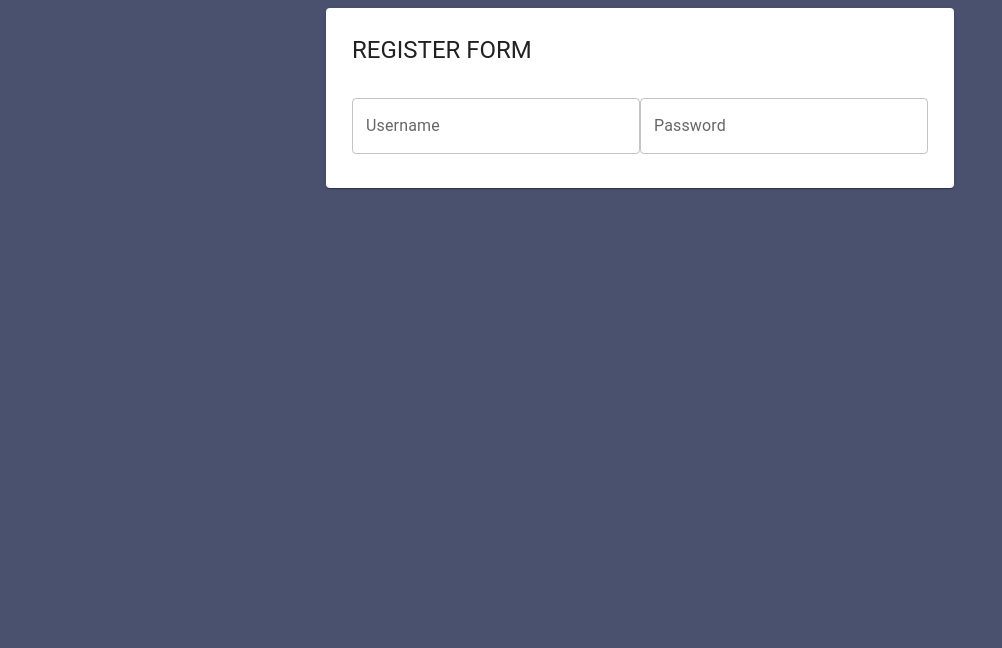
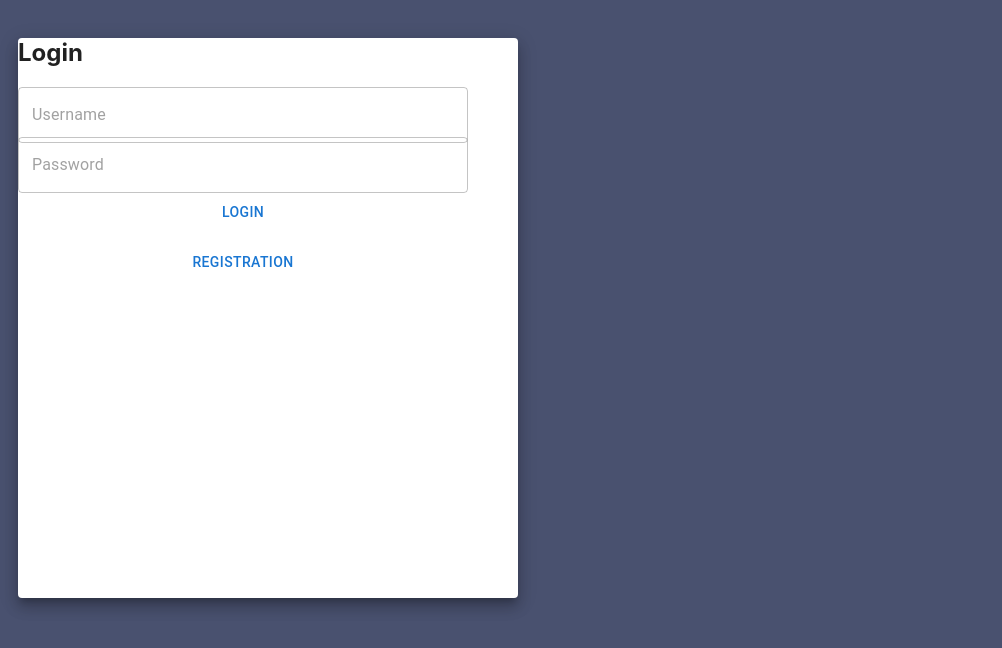
Before and after one commit to xSurus/VisconHackathon23, a Next.js app: page / in a window 1280 px wide. Shown: the top 648 px of the page, without its empty margins (0-1002 px from the left). Built offline with nearby package versions, Linux system fonts and the light colour scheme.

Commit message:
mroe shit brother in christ

```diff
--- a/components/login-form.tsx
+++ b/components/login-form.tsx
@@ -1,4 +1,4 @@
-import { Grid, Paper, Avatar, Typography, Link, Button, TextField, Card, CardHeader, CardContent, FormControl, CardActions, InputLabel, } from '@mui/material';
+import { Grid, Paper, Avatar, Typography, Link, Button, TextField} from '@mui/material';
 import { makeStyles } from "@mui/styles";
 import AccountCircleIcon from '@mui/icons-material/AccountCircle';
 import { Formik, Field, Form, FormikHelpers, useFormik} from 'formik';
@@ -7,11 +7,10 @@ import * as Yup from 'yup';
 
 const useStyles = makeStyles({
   center: {
-    /*spacing: 0,
+    spacing: 0,
     alignItems: "center",
     justifyContent: "center",
-    padding: '10px',*/
-    justifyContent: 'center',
+    padding: '10px',
   },
   btn: {
     backgroundColor:'#7c7f65',
@@ -30,22 +29,11 @@ const useStyles = makeStyles({
   formcontrol: {
     width: '90%',
     height: '50px',
-  },
-  padding: {
-    padding: '10px',
-  },
-  button: {
-    margin:'10px',
-  },
+  }
 })
 interface Values {
   username: string;
   password: string;
-}
-
-const initialValues = {
-  userName: "",
-  password: "",
 }
 
 const lowercaseRegEx = /(?=.*[a-z])/
@@ -72,11 +60,6 @@ let validationSchema = Yup.object().shape({
 
 const LoginForm = () => {
 
-  const classes = useStyles();
-
-  const onSubmit = (values: any) => {
-    console.log(values)
-  }
   const formik = useFormik({
     initialValues: {
       email: 'foobar@example.com',
@@ -87,61 +70,36 @@ const LoginForm = () => {
     },
   });
 
+  const classes = useStyles();
 
   return (
-    <Grid container className={classes.center} spacing={1}>
-      <Grid item md={6}>
-        <Card className={classes.padding}>
-          <CardHeader title="REGISTER FORM"></CardHeader>
-          <Formik
-            initialValues={initialValues}
-            validationSchema={validationSchema}
-            onSubmit={onSubmit}>
-            {({ dirty, isValid, values, handleChange, handleBlur }) => {
-              return (
-                <Form>
-                  <CardContent>
-                    <Grid item container className={classes.center}>
-                      <Grid item xs={12} sm={6} md={6}>
-                        <Field
-                          label="Username"
-                          variant="outlined"
-                          fullWidth
-                          name="userName"
-                          value={values.userName}
-                          component={TextField}
-                        />
-                      </Grid>
-                      <Grid item xs={12} sm={6} md={6}>
-                        <Field
-                          label="Password"
-                          variant="outlined"
-                          fullWidth
-                          name="password"
-                          value={values.password}
-                          type="password"
-                          component={TextField}
-                        />
-                      </Grid>
-                    </Grid>
-                  </CardContent>
-{/*                   <CardActions>
-                    <Button
-                      disabled={!dirty || !isValid}
-                      variant="contained"
-                      color="primary"
-                      type="Submit"
-                      className={classes.button}>
-                      <Button>
-                      REGISTER
-                    </Button>
-                  </CardActions> */}
-                </Form>
-              )
-            }}
-          </Formik>
-        </Card>
-      </Grid>
+    <Grid className={classes.center}>
+      <Paper elevation={10} className={classes.paper}>
+        <h2>Login</h2>
+        <Formik
+          initialValues={{
+            username: '',
+            password: '',
+          }}
+
+          onSubmit={(
+            values: Values,
+            { setSubmitting }: FormikHelpers<Values>
+          ) => {
+            setTimeout(() => {
+              alert(JSON.stringify(values, null, 2));
+              setSubmitting(false);
+            }, 500);
+          }}
+        >
+          <Form>
+            <TextField className={classes.formcontrol} id="username" name="username" placeholder="Username"/>
+            <TextField className={classes.formcontrol} id="password" name="password" placeholder="Password"/>
+            <Button type="submit" className={classes.btn}>Login</Button>
+            <Link href="/Registration"><Button className={classes.btn}>Registration</Button></Link>
+          </Form>
+        </Formik>
+      </Paper>
     </Grid>
   );
 };
```
Also changed, not shown: components/register-form-seeker.tsx (+6 -22 lines), components/register-form-supplier.tsx (+8 -24 lines).
